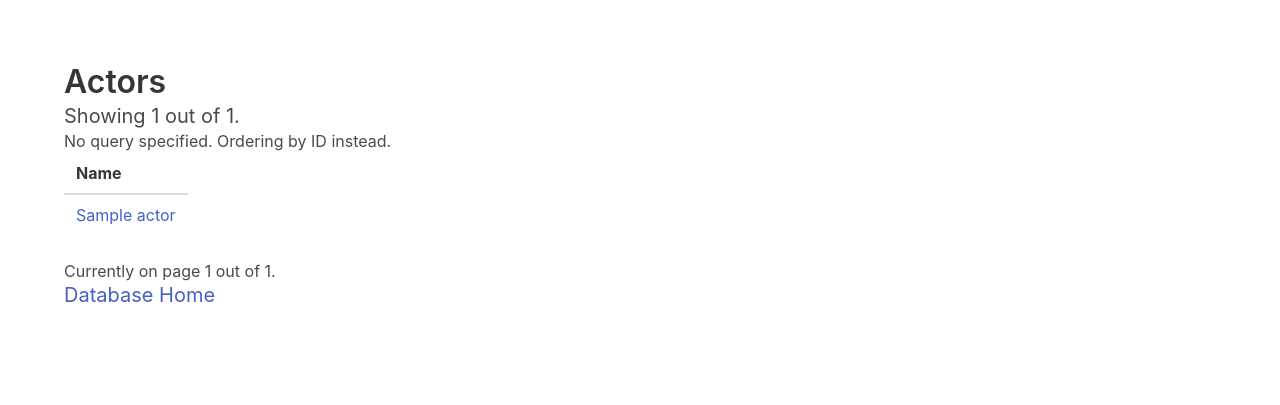
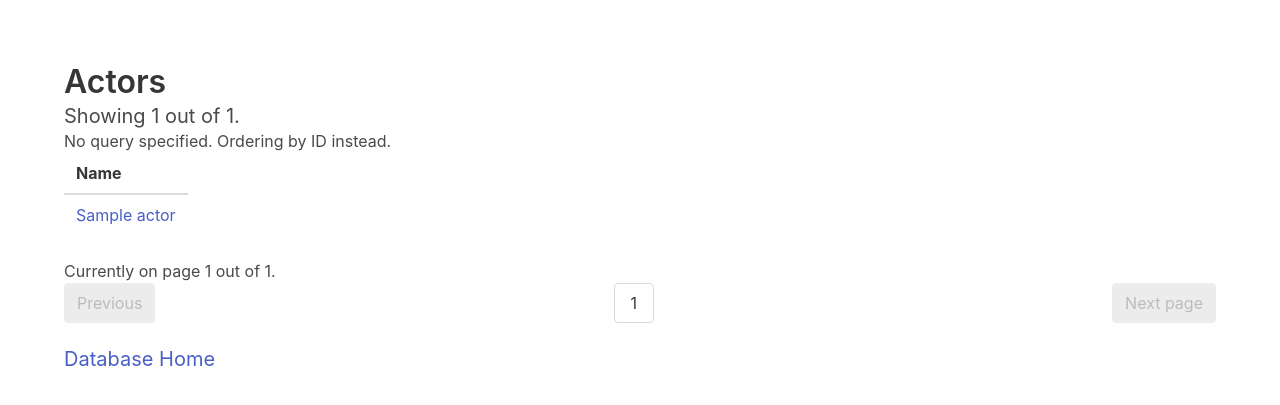
Before and after one commit to zack256/bacon, a Flask app: page /db/actors in a window 1280 px wide. Shown: the top 405 px of the page. Run offline with Flask 2, Linux system fonts and the light colour scheme; tables that the repository leaves empty hold one stand-in row (values such as "Sample post"); parts of the project's set-up code (start-up, migrations or seed data) failed here and were passed over; some libraries are stand-ins or nearby versions.

Commit message:
actor pagination, might simplify later.

```diff
--- a/templates/db/actors.html
+++ b/templates/db/actors.html
@@ -26,6 +26,43 @@
     </tbody>
 </table>
 <p>Currently on page {{ page }} out of {{ total_pages }}.</p>
+<nav class="pagination is-centered" role="navigation" aria-label="pagination">
+    <a class="pagination-previous" {% if page == 1 %}disabled{% else %}href = "/db/actors/?query={{ query }}&page={{ page - 1 }}"{% endif %}>Previous</a>
+    <a class="pagination-next" {% if page == total_pages %}disabled{% else %}href = "/db/actors/?query={{ query }}&page={{ page + 1 }}"{% endif %}>Next page</a>
+    <ul class="pagination-list">
+        {% if total_pages < 9 %}
+        {% for pg in range(1, total_pages + 1) %}
+        <li><a class="pagination-link" href = "/db/actors/?query={{ query }}&page={{ pg }}">{{ pg }}</a></li>
+        {% endfor %}
+        {% else  %}
+        {% if page < 5 %}
+        {% for pg in range(1, page + 2) %}
+        <li><a class="pagination-link" href = "/db/actors/?query={{ query }}&page={{ pg }}">{{ pg }}</a></li>
+        {% endfor %}
+        <li><span class="pagination-ellipsis">&hellip;</span></li>
+        <li><a class="pagination-link" href = "/db/actors/?query={{ query }}&page={{ total_pages - 1 }}">{{ total_pages - 1 }}</a></li>
+        <li><a class="pagination-link" href = "/db/actors/?query={{ query }}&page={{ total_pages }}">{{ total_pages }}</a></li>
+        {% elif page > total_pages - 4 %}
+        <li><a class="pagination-link" href = "/db/actors/?query={{ query }}&page={{ 1 }}">{{ 1 }}</a></li>
+        <li><a class="pagination-link" href = "/db/actors/?query={{ query }}&page={{ 2 }}">{{ 2 }}</a></li>
+        <li><span class="pagination-ellipsis">&hellip;</span></li>
+        {% for pg in range(page - 1, total_pages + 1) %}
+        <li><a class="pagination-link" href = "/db/actors/?query={{ query }}&page={{ pg }}">{{ pg }}</a></li>
+        {% endfor %}
+        {% else %}
+        <li><a class="pagination-link" href = "/db/actors/?query={{ query }}&page={{ 1 }}">{{ 1 }}</a></li>
+        <li><a class="pagination-link" href = "/db/actors/?query={{ query }}&page={{ 2 }}">{{ 2 }}</a></li>
+        <li><span class="pagination-ellipsis">&hellip;</span></li>
+        <li><a class="pagination-link" href = "/db/actors/?query={{ query }}&page={{ page - 1 }}">{{ page - 1 }}</a></li>
+        <li><a class="pagination-link" href = "/db/actors/?query={{ query }}&page={{ page }}">{{ page }}</a></li>
+        <li><a class="pagination-link" href = "/db/actors/?query={{ query }}&page={{ page + 1 }}">{{ page + 1 }}</a></li>
+        <li><span class="pagination-ellipsis">&hellip;</span></li>
+        <li><a class="pagination-link" href = "/db/actors/?query={{ query }}&page={{ total_pages - 1 }}">{{ total_pages - 1 }}</a></li>
+        <li><a class="pagination-link" href = "/db/actors/?query={{ query }}&page={{ total_pages }}">{{ total_pages }}</a></li>
+        {% endif %}
+        {% endif %}
+    </ul>
+</nav>
 {% endif %}
 <h5 class = "subtitle is-5"><a href = "/db/">Database Home</a></h5>
 {% endblock %}
```
